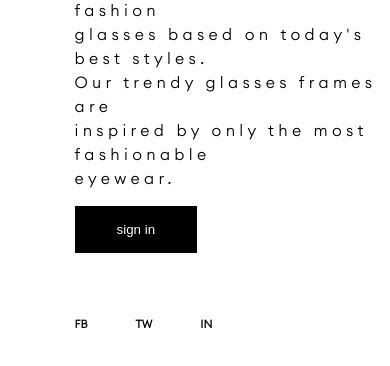
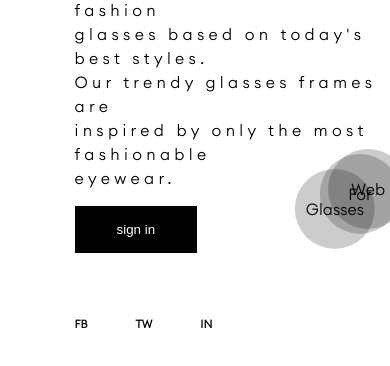
Before and after one commit to innoplusdevs/Web-for-glasses, a plain HTML site: page index.html in a window 390 px wide. Shown: the part 304-670 px from the top of the page. Drawn offline with Linux system fonts and the light colour scheme.

Commit message:
Circles media queries modified

```diff
--- a/style.css
+++ b/style.css
@@ -219,7 +219,7 @@ body {
   z-index: 2;
 }
 
-#circle-container{
+#circle-container {
   display: none;
 }
 
@@ -331,6 +331,7 @@ body {
   }
 
   #circle-container {
+    display: block;
     position: absolute;
     right: 0;
     top: 0;
@@ -341,15 +342,15 @@ body {
 
   .circle {
     position: absolute;
-    width: 130px;
-    height: 130px;
+    width: 110px;
+    height: 110px;
     background: rgba(0, 0, 0, 0.2);
     border-radius: 50%;
     animation: 5s wave infinite alternate ease-in-out;
     display: flex;
     align-items: center;
     justify-content: center;
-    right: 25%;
+    right: 21%;
   }
 
   .circle.b {
@@ -366,11 +367,11 @@ body {
     }
 
     50% {
-      transform: translate(-80, 30);
+      transform: translate(-80, 20);
     }
 
     100% {
-      transform: translate(160px, -60px);
+      transform: translate(100px, -40px);
     }
   }
 }
@@ -386,6 +387,10 @@ body {
     left: -10px;
     right: 0;
     top: 18%;
+  }
+
+  #circle-container {
+    display: block;
   }
 
   .circle {
```
